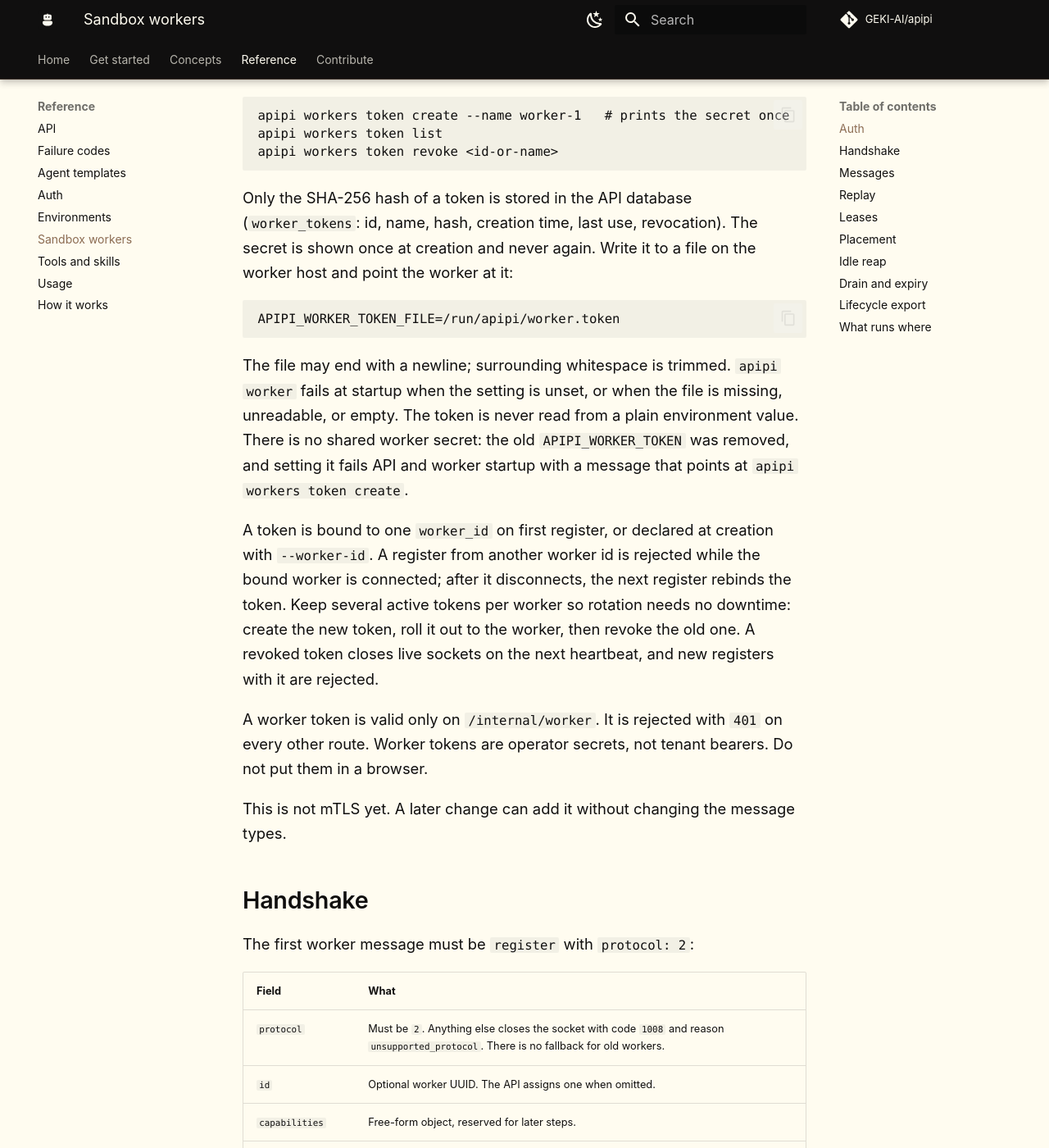
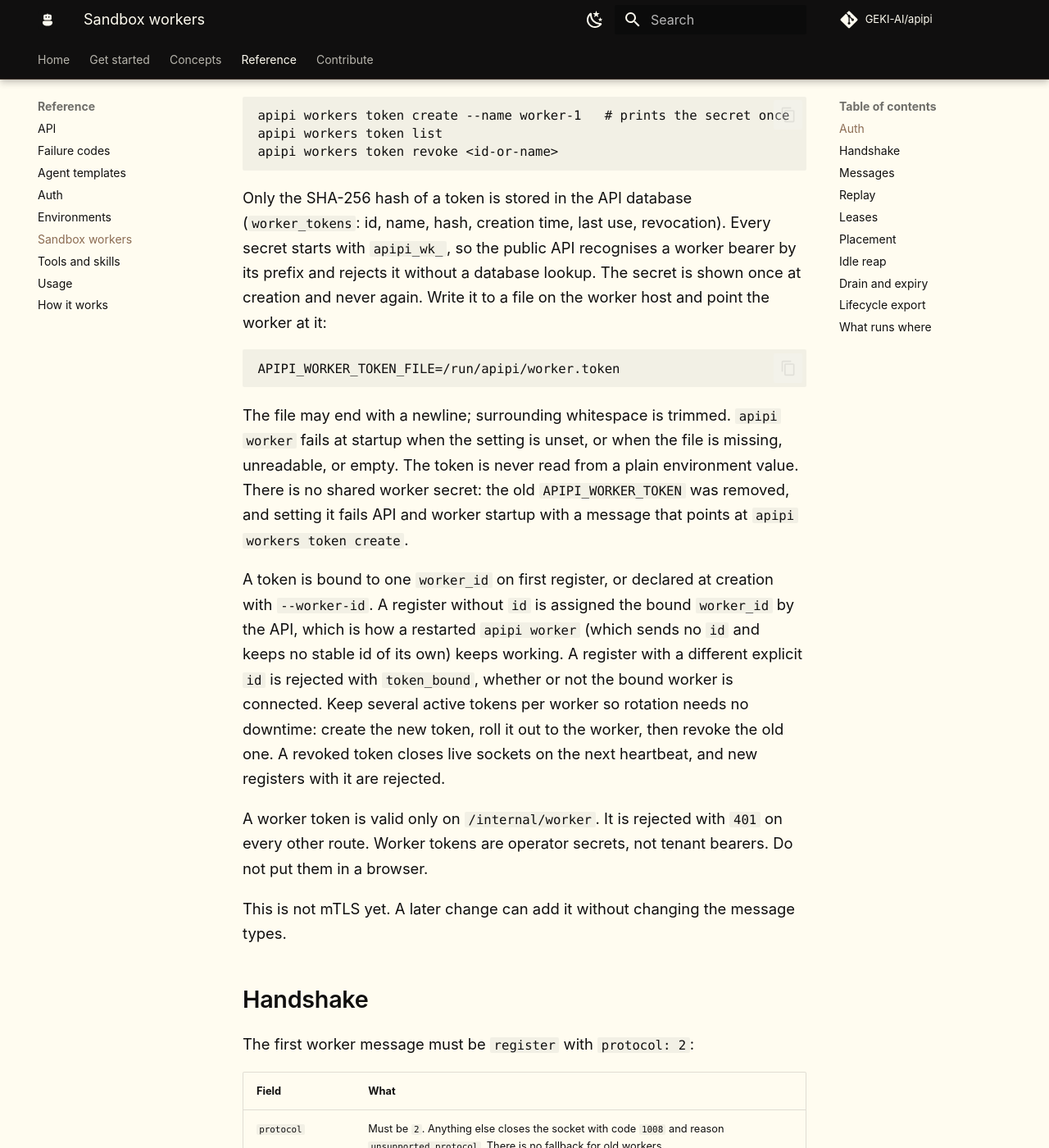
Before and after one commit to GEKI-AI/apipi, an MkDocs documentation site: the page built from docs/workers.md, in a window 1280 px wide and 1400 px high, scrolled down 1402 px. Shown: the whole window at 82% size. Built offline with MkDocs 1.6.1 and Material for MkDocs 9.7.7, drawn with Linux system fonts in a browser that asks for light colours; comment, search, counter and statistics services are not loaded; some of the changed text lies outside the part shown.

Commit message:
Address review: prefixed worker secrets, strict token binding, last_seq placeholder

````diff
--- a/docs/workers.md
+++ b/docs/workers.md
@@ -61,7 +61,9 @@
 
 Only the SHA-256 hash of a token is stored in the API database
 (`worker_tokens`: id, name, hash, creation time, last use,
-revocation). The secret is shown once at creation and never again.
+revocation). Every secret starts with `apipi_wk_`, so the public API
+recognises a worker bearer by its prefix and rejects it without a
+database lookup. The secret is shown once at creation and never again.
 Write it to a file on the worker host and point the worker at it:
 
 ```
@@ -77,9 +79,11 @@
 `apipi workers token create`.
 
 A token is bound to one `worker_id` on first register, or declared at
-creation with `--worker-id`. A register from another worker id is
-rejected while the bound worker is connected; after it disconnects,
-the next register rebinds the token. Keep several active tokens per
+creation with `--worker-id`. A register without `id` is assigned the
+bound `worker_id` by the API, which is how a restarted `apipi worker`
+(which sends no `id` and keeps no stable id of its own) keeps working.
+A register with a different explicit `id` is rejected with
+`token_bound`, whether or not the bound worker is connected. Keep several active tokens per
 worker so rotation needs no downtime: create the new token, roll it
 out to the worker, then revoke the old one. A revoked token closes
 live sockets on the next heartbeat, and new registers with it are
@@ -99,7 +103,7 @@
 | Field | What |
 | --- | --- |
 | `protocol` | Must be `2`. Anything else closes the socket with code `1008` and reason `unsupported_protocol`. There is no fallback for old workers. |
-| `id` | Optional worker UUID. The API assigns one when omitted. |
+| `id` | Optional worker UUID. When omitted, the API assigns the token's bound `worker_id` (or mints and binds one on first register). |
 | `capabilities` | Free-form object, reserved for later steps. |
 | `accepts` | Optional list of session kinds. Reserved for placement work; it carries no behavior yet. |
 | `running` | Sessions this worker still holds: `[{session_id, lease_id, last_seq}]`. `last_seq` continues from the API's value on reconnect. |
@@ -111,13 +115,13 @@
 | --- | --- |
 | `protocol` | Always `2`. |
 | `worker_id`, `generation` | The worker id and its generation. Reconnect bumps `generation` so a split brain cannot keep both sockets. |
-| `sessions` | `{session_id: last_seq}`: the persisted sequence per running session. The worker replays everything after that seq. |
+| `sessions` | `{session_id: last_seq}`: the persisted sequence per running session. The worker replays everything after that seq. Sequence persistence is not part of this step: the API always sends `last_seq: 0` as an explicit placeholder until the ingest and replay step lands. |
 
 A first message that is not `register` is rejected with
 `register required`. A bad register is rejected with
 `invalid register`. Rejections are logged on the API and counted in
 `apipi_worker_protocol_total{event}` (`unsupported_protocol`,
-`invalid_register`, `unauthorized`, `revoked`).
+`invalid_register`, `unauthorized`, `revoked`, `token_bound`).
 
 ## Messages
 
````
Also changed, not shown: other parts of docs/workers.md (+2 -1 lines), CHANGELOG.md (+1 -1 lines), specs/decisions/0015-worker-protocol-v2.md (+13 -6 lines), 5 other files.
